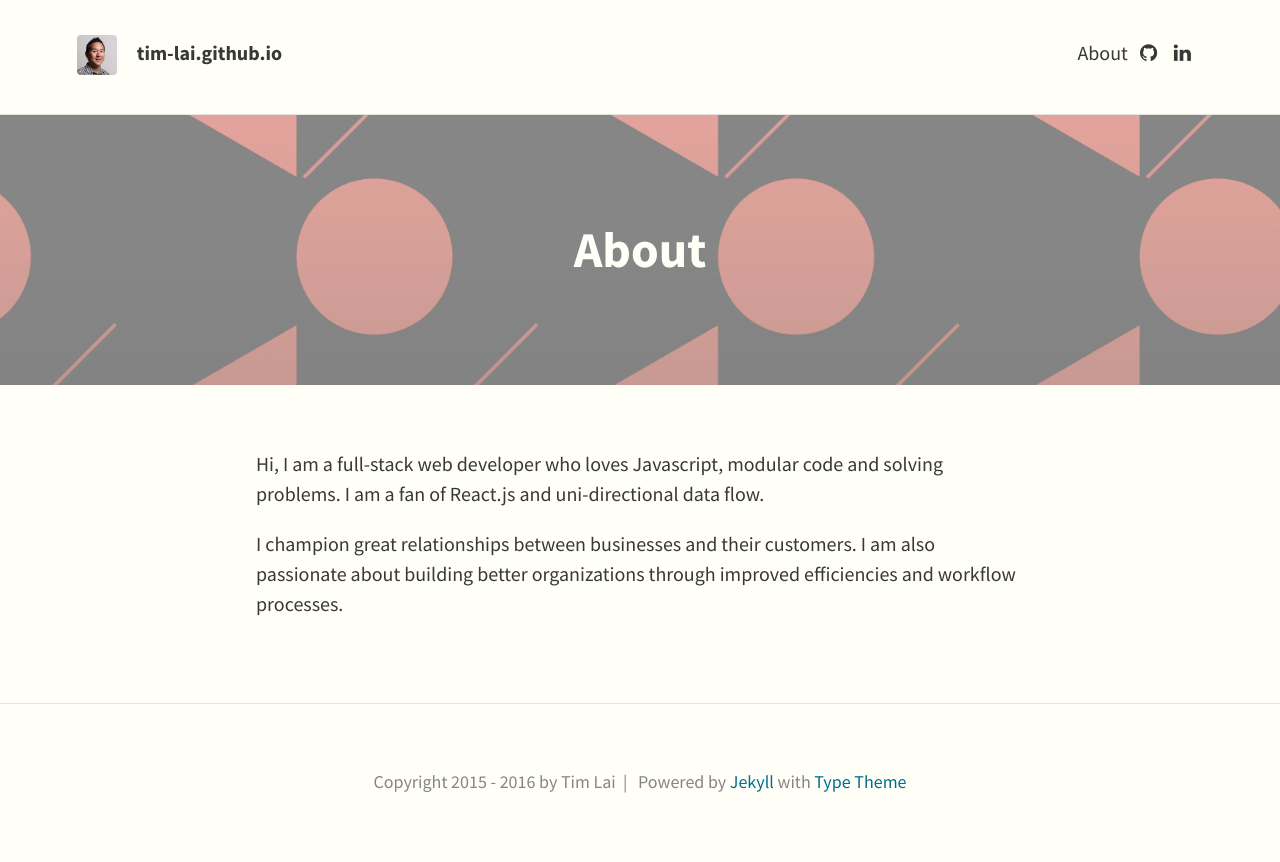
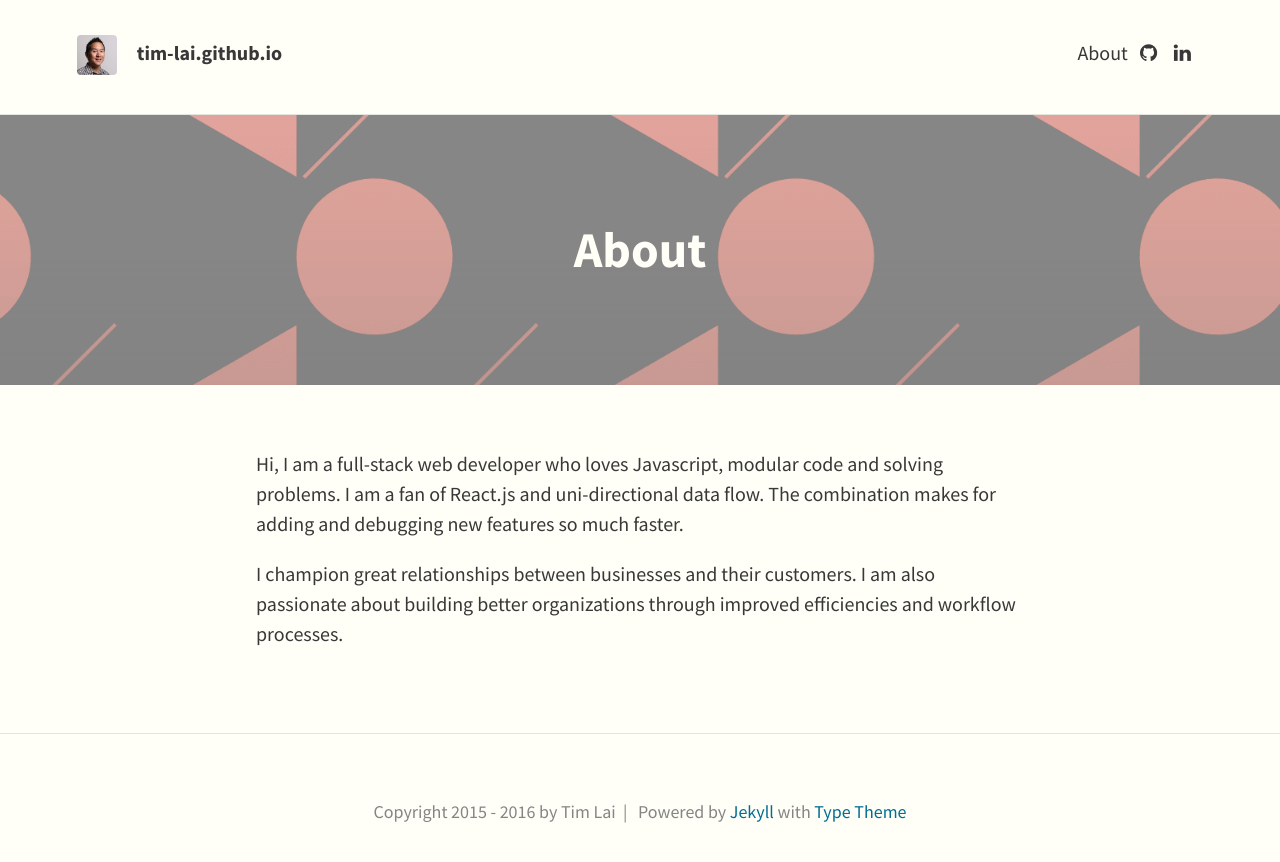
Before and after one commit to tim-lai/tim-lai.github.io, a Jekyll site: the page built from about.md, in a window 1280 px wide. Shown: the top 862 px of the page. Built offline with Jekyll 4.4.1, drawn with Linux system fonts in a browser that asks for light colours; nearby versions of some CDN libraries.

Commit message:
[about] update about page

```diff
--- a/about.md
+++ b/about.md
@@ -4,6 +4,6 @@ title: About
 permalink: /about/
 feature-img: "img/sample_feature_img_2.png"
 ---
-Hi, I am a full-stack web developer who loves Javascript, modular code and solving problems. I am a fan of React.js and uni-directional data flow.
+Hi, I am a full-stack web developer who loves Javascript, modular code and solving problems. I am a fan of React.js and uni-directional data flow. The combination makes for adding and debugging new features so much faster.
 
 I champion great relationships between businesses and their customers. I am also passionate about building better organizations through improved efficiencies and workflow processes.
```
